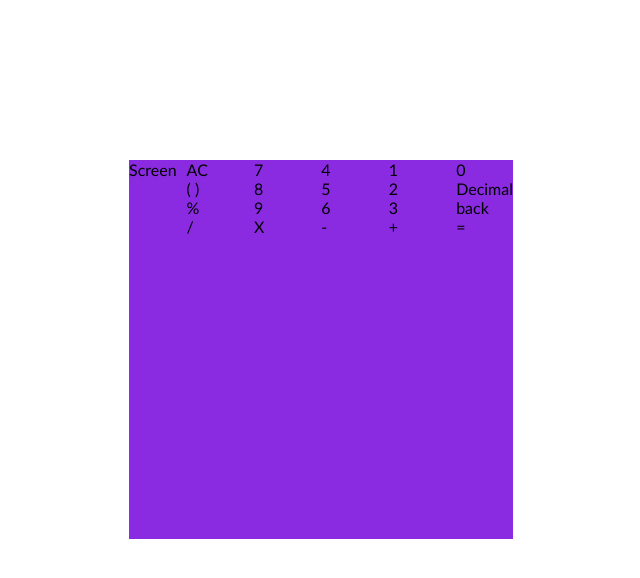
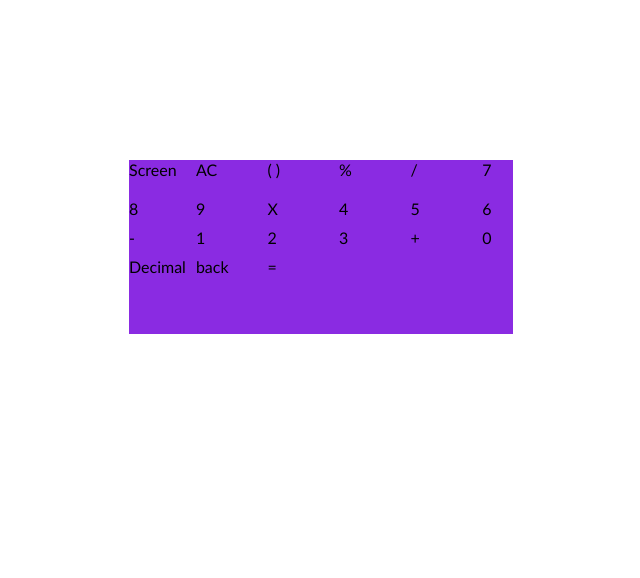
Before and after one commit to Connz17/javaScript-calculator-project, a plain HTML site: page index.html in a window 1280 px wide. Shown: the whole page, without its empty margins (319-959 px from the left). Drawn offline with Linux system fonts and the light colour scheme.

Commit message:
Calculator layout updated

```diff
--- a/index.html
+++ b/index.html
@@ -15,41 +15,36 @@
     <main>
         <div class="calculator">
             <div class="calculator__screen"> Screen</div>
+
             <!-- 1st row of buttons -->
-            <div class="calculator__buttons">
-                <div id="AC">AC</div>
-                <div id="brackets">( )</div>
-                <div id="percentage">%</div>
-                <div id="divide">/</div>
-            </div>
+            <div class="calculator__buttons" id="AC">AC</div>
+            <div class="calculator__buttons" id="brackets">( )</div>
+            <div class="calculator__buttons" id="percentage">%</div>
+            <div class="calculator__buttons" id="divide">/</div>
+
             <!-- 2nd row of buttons -->
-            <div class="calculator__buttons">
-                <div id="7">7</div>
-                <div id="8">8</div>
-                <div id="9">9</div>
-                <div id="X">X</div>
-            </div>
+            <div class="calculator__buttons" id="7">7</div>
+            <div class="calculator__buttons" id="8">8</div>
+            <div class="calculator__buttons" id="9">9</div>
+            <div class="calculator__buttons" id="X">X</div>
+
             <!-- 3rd row of buttons -->
-            <div class="calculator__buttons">
-                <div id="4">4</div>
-                <div id="5">5</div>
-                <div id="6">6</div>
-                <div id="-">-</div>
-            </div>
+            <div class="calculator__buttons" id="4">4</div>
+            <div class="calculator__buttons" id="5">5</div>
+            <div class="calculator__buttons" id="6">6</div>
+            <div class="calculator__buttons" id="-">-</div>
+
             <!-- 4th row of buttons -->
-            <div class="calculator__buttons">
-                <div id="1">1</div>
-                <div id="2">2</div>
-                <div id="3">3</div>
-                <div id="+">+</div>
-            </div>
+            <div class="calculator__buttons" id="1">1</div>
+            <div class="calculator__buttons" id="2">2</div>
+            <div class="calculator__buttons" id="3">3</div>
+            <div class="calculator__buttons" id="+">+</div>
+
             <!-- 5th row of buttons -->
-            <div class="calculator__buttons">
-                <div id="0">0</div>
-                <div id="Decimal">Decimal</div>
-                <div id="back">back</div>
-                <div id="=">=</div>
-            </div>
+            <div id="0">0</div>
+            <div id="Decimal">Decimal</div>
+            <div id="back">back</div>
+            <div id="=">=</div>
         </div>
         <div></div>
     </main>
--- a/styles.scss
+++ b/styles.scss
@@ -36,6 +36,7 @@ main {
 }
 
 
+
 footer {
     width: 100%;
     height: 20%;
```
